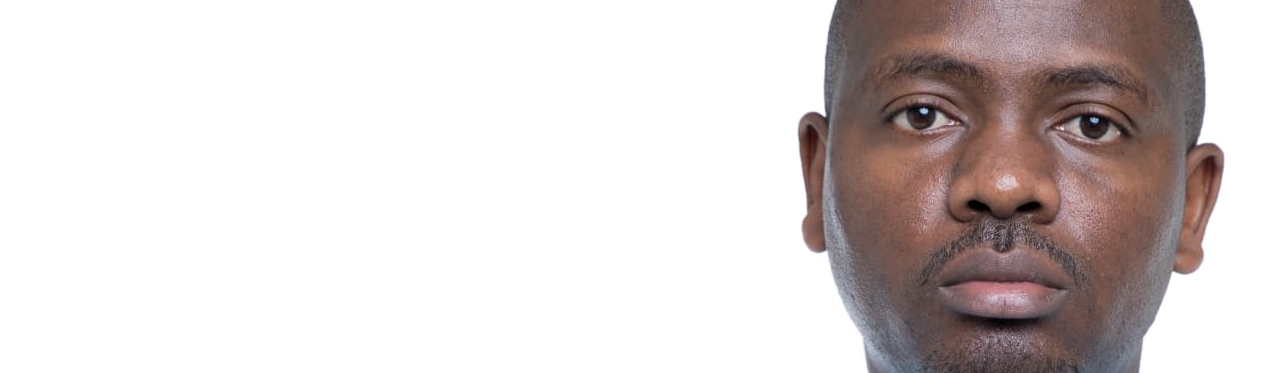
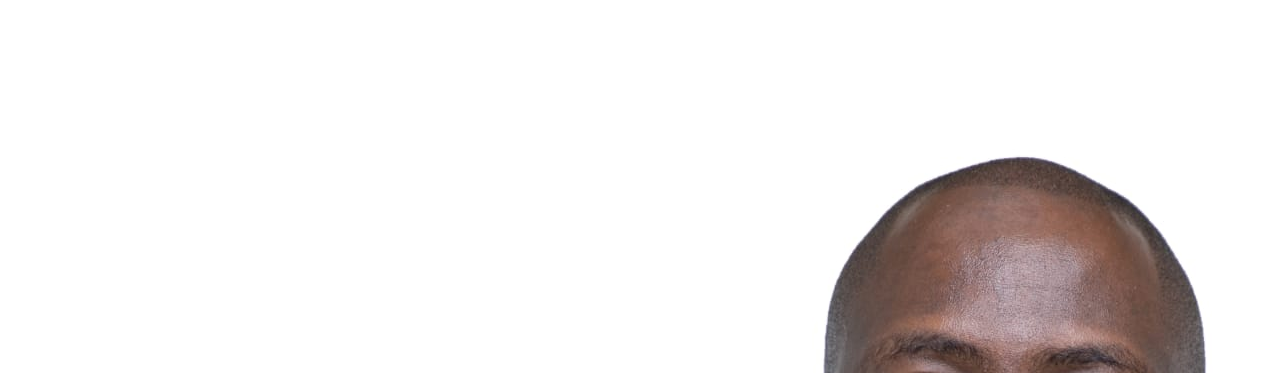
Before and after one commit to Eric-2023/Portfolio, a plain HTML site: page Main/index.html in a window 1280 px wide. Shown: the part 427-800 px from the top of the page. Drawn offline with nearby package versions, Linux system fonts and the light colour scheme.

Commit message:
image changes

```diff
--- a/Main/index.css
+++ b/Main/index.css
@@ -2,7 +2,8 @@
 
 .images{
     width: 45%;
-    height: 80%;
+    height: 45%;
+    border-radius: 50%;
     position: absolute;
     bottom: 0;
     right: 100px;
```
